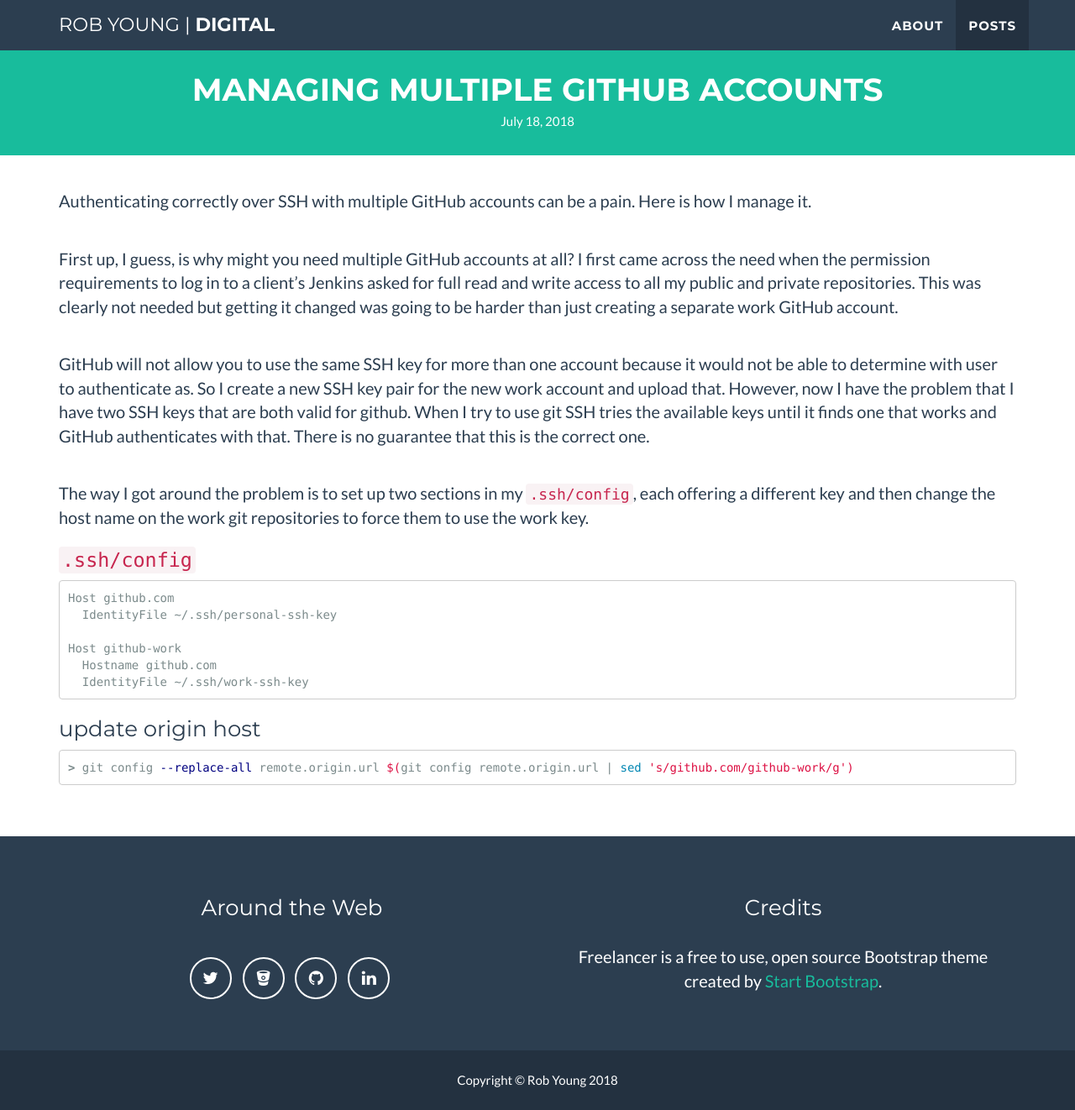
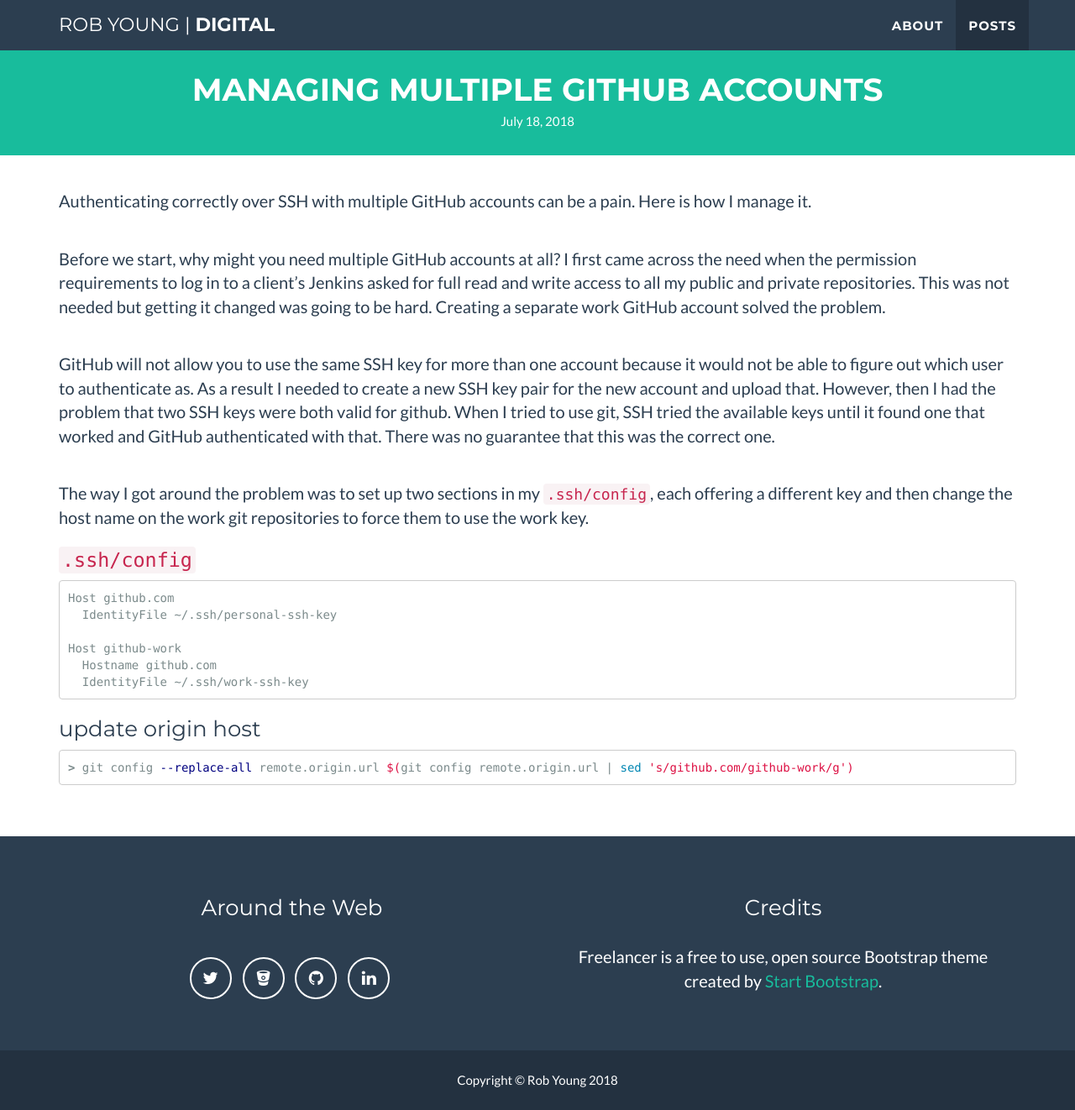
Before and after one commit to robyoung/robyoung.github.io, a Jekyll site: the page built from _posts/2018-07-18-multiple-github-accounts.md, in a window 1280 px wide and 1322 px high. Shown: the whole window at 84% size. Built offline with Jekyll 4.4.1, drawn with Linux system fonts in a browser that asks for light colours.

Commit message:
Fix wording on multiple github accounts

```diff
--- a/_posts/2018-07-18-multiple-github-accounts.md
+++ b/_posts/2018-07-18-multiple-github-accounts.md
@@ -6,21 +6,21 @@
 Authenticating correctly over SSH with multiple GitHub accounts can be a pain.
 Here is how I manage it.
 
-First up, I guess, is why might you need multiple GitHub accounts at all? I
+Before we start, why might you need multiple GitHub accounts at all? I
 first came across the need when the permission requirements to log in to a
 client's Jenkins asked for full read and write access to all my public and
-private repositories. This was clearly not needed but getting it changed was
-going to be harder than just creating a separate work GitHub account.
+private repositories. This was not needed but getting it changed was
+going to be hard. Creating a separate work GitHub account solved the problem.
 
 GitHub will not allow you to use the same SSH key for more than one account
-because it would not be able to determine with user to authenticate as.
-So I create a new SSH key pair for the new work account and upload that.
-However, now I have the problem that I have two SSH keys that are both valid
-for github. When I try to use git SSH tries the available keys until it finds
-one that works and GitHub authenticates with that. There is no guarantee that
-this is the correct one.
+because it would not be able to figure out which user to authenticate as.
+As a result I needed to create a new SSH key pair for the new account and
+upload that. However, then I had the problem that two SSH keys were both valid
+for github. When I tried to use git, SSH tried the available keys until it found
+one that worked and GitHub authenticated with that. There was no guarantee that
+this was the correct one.
 
-The way I got around the problem is to set up two sections in my `.ssh/config`,
+The way I got around the problem was to set up two sections in my `.ssh/config`,
 each offering a different key and then change the host name on the work git
 repositories to force them to use the work key.
 
```
